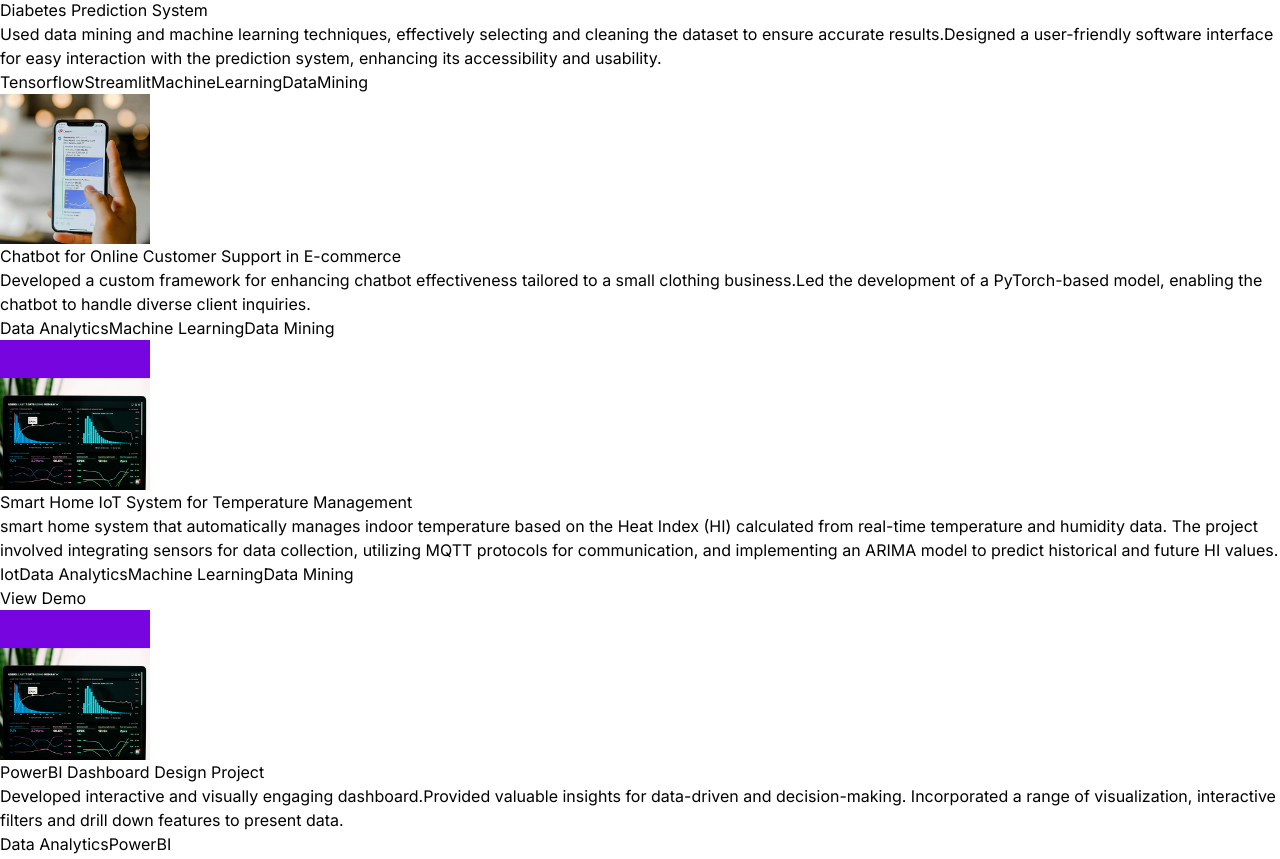
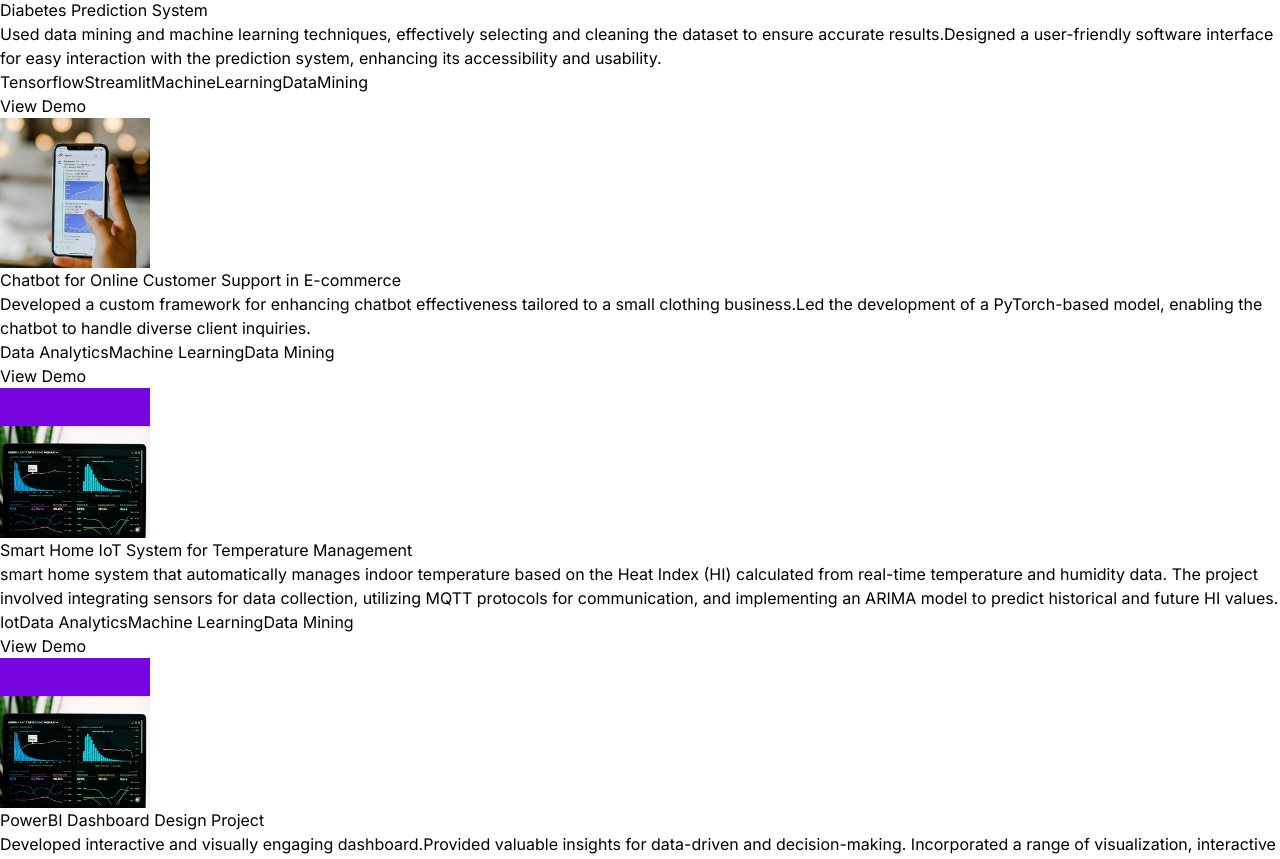
Before and after one commit to Dulara2001/Portfolio, a React (Vite) app: page / in a window 1280 px wide. Shown: the part 2187-3046 px from the top of the page. Built offline with nearby package versions, Linux system fonts and the light colour scheme.

Commit message:
add links

```diff
--- a/src/constants/index.js
+++ b/src/constants/index.js
@@ -41,6 +41,7 @@ export const PROJECTS = [
     description:
       "Used data mining and machine learning techniques, effectively selecting and cleaning the dataset to ensure accurate results.Designed a user-friendly software interface for easy interaction with the prediction system, enhancing its accessibility and usability.",
     technologies: ["Tensorflow", "Streamlit", "MachineLearning", "DataMining"],
+    link: "https://drive.google.com/file/d/1VWmuWi6ltyc-Ua2s4s2uYgdxP9TybxtY/view?usp=sharing"
   },
   {
     title: "Chatbot for Online Customer Support in E-commerce",
@@ -48,6 +49,7 @@ export const PROJECTS = [
     description:
       "Developed a custom framework for enhancing chatbot effectiveness tailored to a small clothing business.Led the development of a PyTorch-based model, enabling the chatbot to handle diverse client inquiries.",
     technologies: ["Data Analytics", "Machine Learning", "Data Mining"],
+    link: "https://drive.google.com/file/d/14qaZ3sS6U-xaZ-5iis7STCN8hjSTCWh1/view?usp=sharing"
   },
   {
     title: "Smart Home IoT System for Temperature Management",
```
